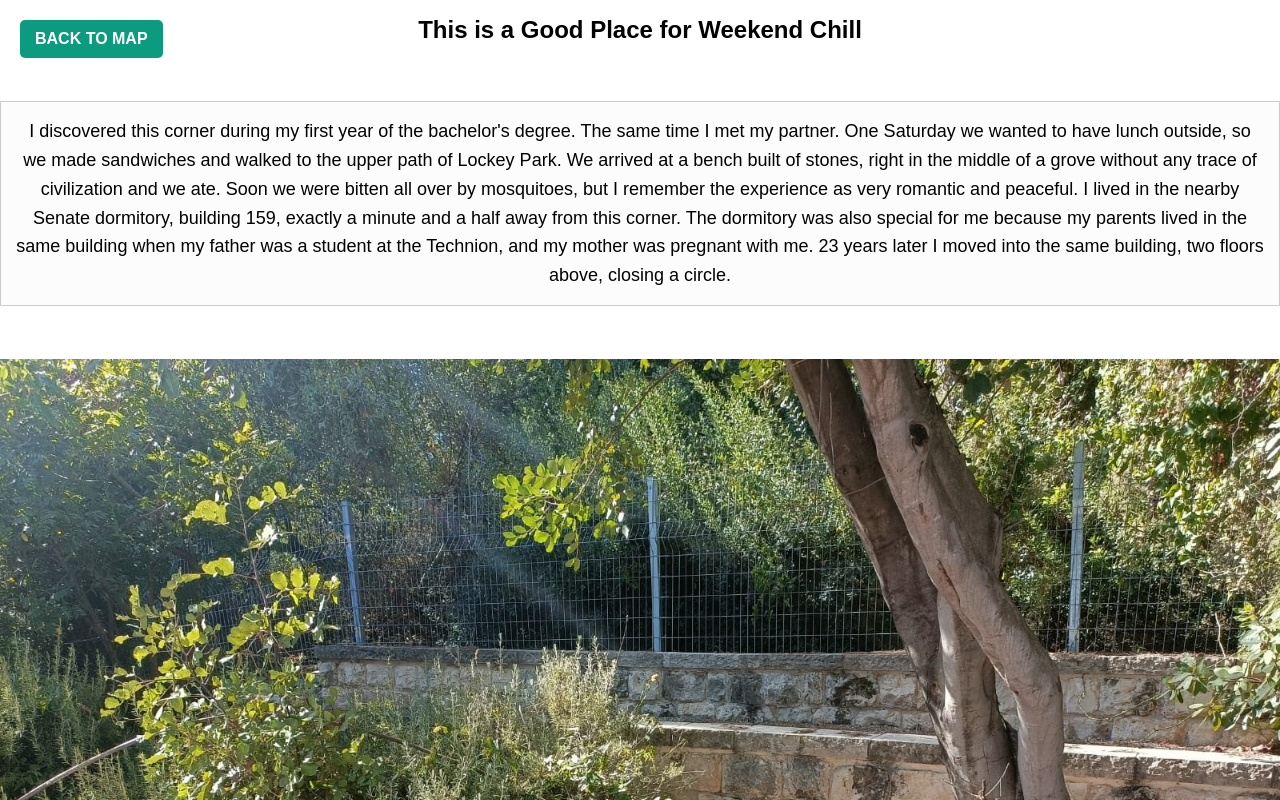
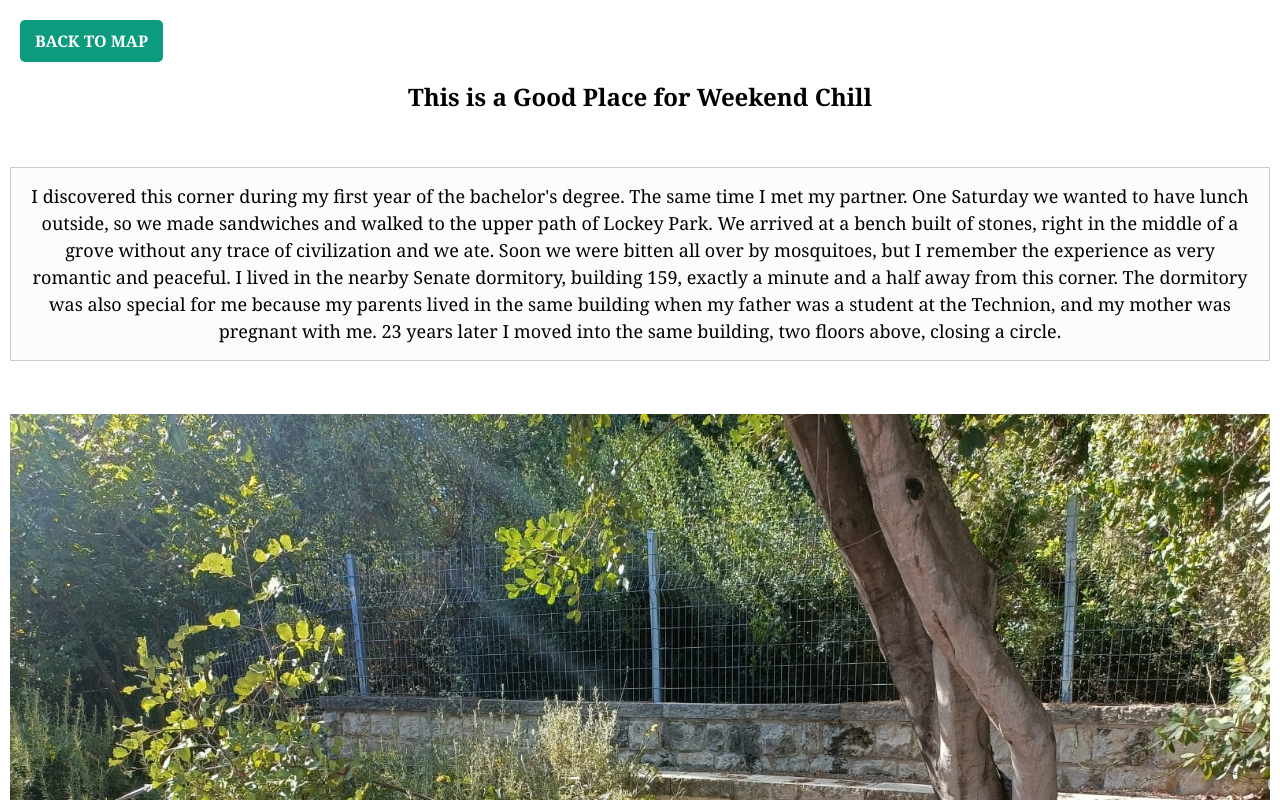
Before and after one commit to Saarts21/we-art-here, a plain HTML site: page index.html in a window 1280 px wide. Shown: the top 800 px of the page. Drawn offline with Linux system fonts and the light colour scheme.

Commit message:
edit layout

```diff
--- a/index.html
+++ b/index.html
@@ -10,15 +10,16 @@
             display: flex;
             flex-direction: column;
             align-items: center;
-            font-family: Arial, sans-serif;
-            margin: 0;
+            font-family: Georgia;
+            margin: 10px;
             padding: 0;
             text-align: center;
         }
         h1 {
+            margin-top: 70px;
             font-size: 24px;
             text-align: center;
-            font-family: Arial, sans-serif;
+            font-family: Georgia;
         }
         .button-container {
             position: absolute;
@@ -30,7 +31,7 @@
             font-size: 16px;
             color: white;
             font-weight: bold;
-            font-family: Arial, sans-serif;
+            font-family: Georgia;
             text-transform: uppercase;
             background-color: #0d9b7f;
             border: none;
@@ -38,7 +39,7 @@
             cursor: pointer; /* change cursor to pointer */
         }
         .story-container {
-            margin-top: 8px;
+            margin-top: 5px;
             margin-left: 0;
             margin-right: 0;
             width: 100%;
@@ -49,7 +50,7 @@
             border: 1px solid #ccc;
             padding: 15px;
             font-size: 18px;
-            line-height: 1.6; /* margin between lines */
+            line-height: 1.5; /* margin between lines */
             background-color: rgba(249, 249, 249, 0.5); /* 50% transparent background */
         }
         .story-image {
```
